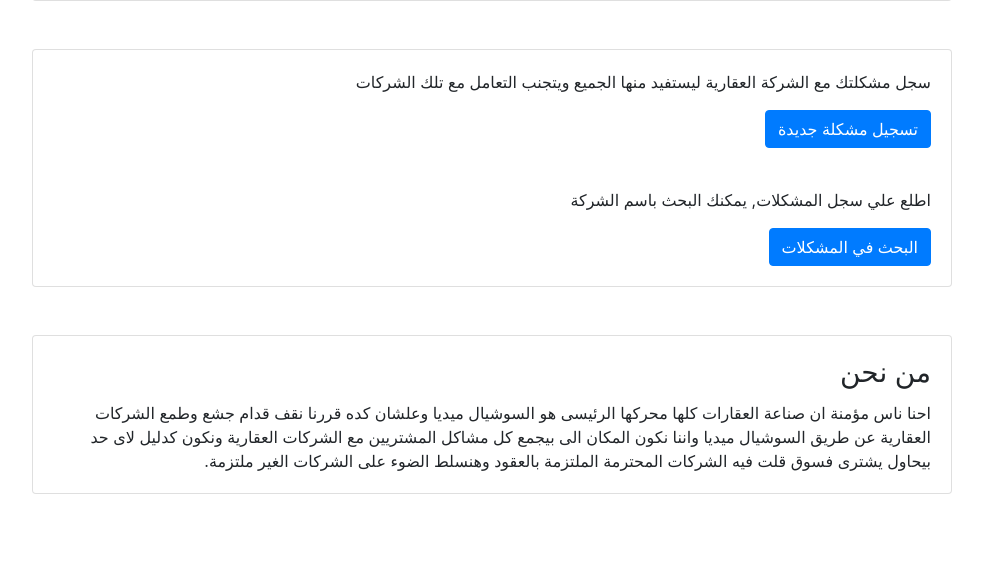
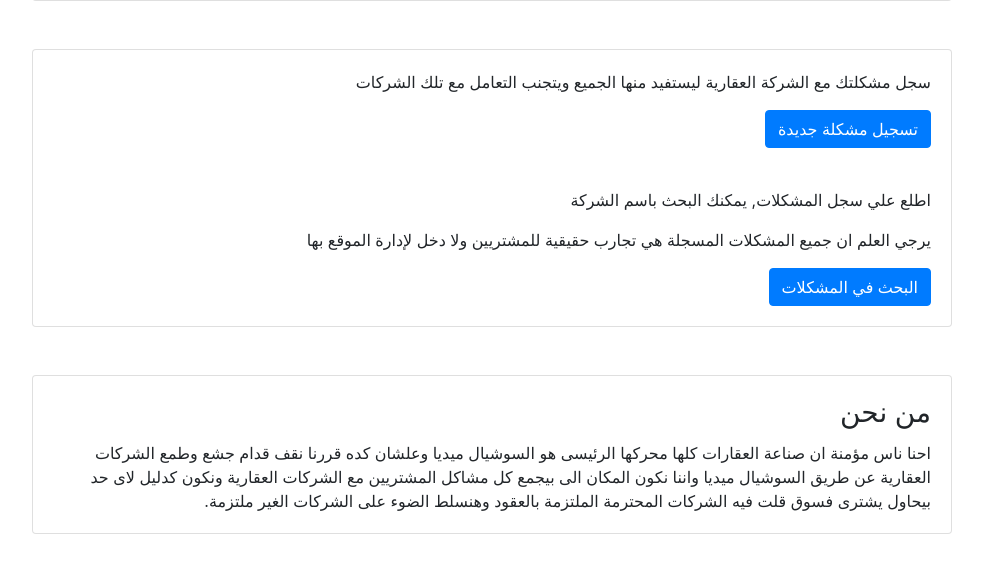
Before and after one commit to Nadern96/realestate-eye, a Django app: page / in a window 1280 px wide. Shown: the part 439-1021 px from the top of the page, without its empty margins (148-1131 px from the left). Before the commit the page ends 933 px from the top, so only its background shows below. Run offline with Django 4.2, Linux system fonts and the light colour scheme; some libraries are stand-ins or nearby versions.

Commit message:
added text

```diff
--- a/reviews/templates/index.html
+++ b/reviews/templates/index.html
@@ -13,7 +13,7 @@
 
 </nav>
 
-<div class="card w-100 mt-5">
+<div class="card mt-5">
     <div class="card-body">
         <h3 class="card-title">الرؤية والهدف</h3>
         <ul class="card-text">
@@ -26,7 +26,7 @@
 </div>
 
 
-<div class="card w-100 mt-5">
+<div class="card mt-5">
     <div class="card-body">
         <p class="card-text">سجل مشكلتك مع الشركة العقارية ليستفيد منها الجميع ويتجنب التعامل مع
             تلك الشركات</p>
@@ -37,13 +37,14 @@
 
     <div class="card-body">
         <p class="card-text">اطلع علي  سجل المشكلات, يمكنك البحث باسم الشركة</p>
+        <p class="card-text">يرجي العلم ان جميع المشكلات المسجلة هي تجارب حقيقية للمشتريين ولا دخل لإدارة الموقع بها</p>
         <a href="{% url 'list_reviews' %}" class="btn btn-primary">
             البحث في المشكلات
         </a>
     </div>
 </div>
 
-<div class="card w-100 mt-5">
+<div class="card mt-5">
     <div class="card-body">
         <h3 class="card-title">من نحن</h3>
         <p class="card-text lh-sm">
```
